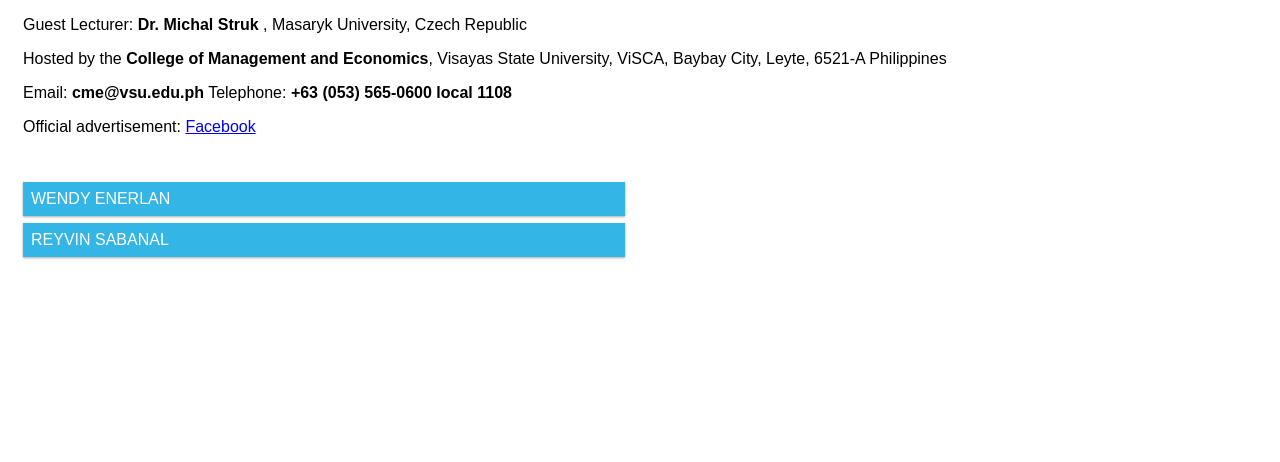
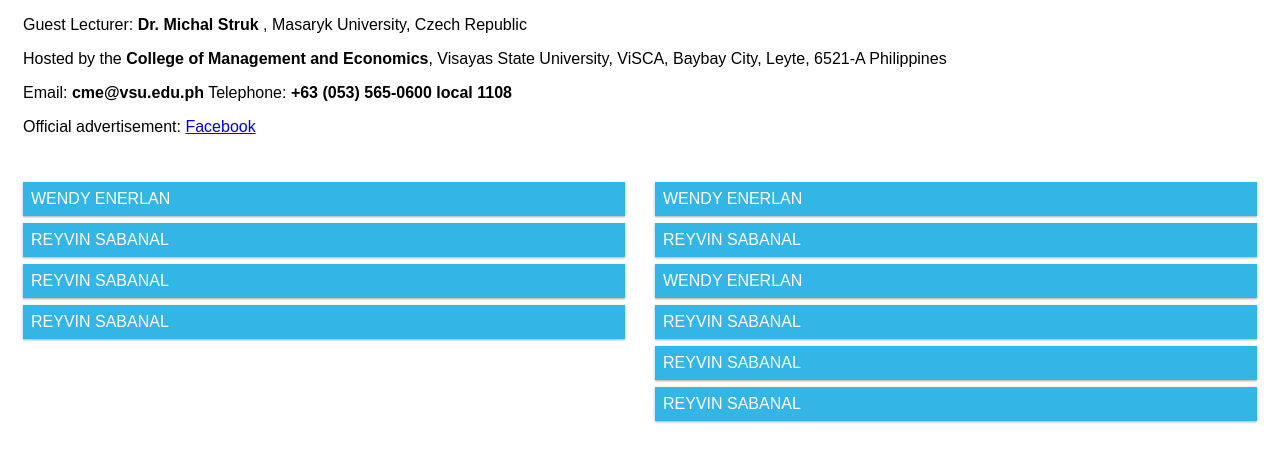
Before and after one commit to cmevsu/cmevsu.github.io, a plain HTML site: page certificates/2022/2022-1/index.html in a window 1280 px wide. Shown: the part 278-740 px from the top of the page. Drawn offline with Linux system fonts and the light colour scheme.

Commit message:
Update index.html

```diff
--- a/certificates/2022/2022-1/index.html
+++ b/certificates/2022/2022-1/index.html
@@ -26,8 +26,8 @@ html{
   padding: 15px;
 }
 
-.col-1 {width: 8.33%;}
-.col-2 {width: 16.66%;}
+.col-1 {width: 100%;}
+.col-2 {width: 50%;}
 .col-3 {width: 50%;}
 .col-4 {width: 33.33%;}
 .col-5 {width: 41.66%;}
@@ -76,7 +76,7 @@ html {
 </div>
 
 <div class="row">
-  <div class="col-9">
+  <div class="col-1">
 	<h3> OFFICIAL LIST OF PARTICIPANTS </h3>
     <h1>Webinar on Circular Economy and Waste Management System</h1>
     <h3>April 01, 2022 9:00AM - 11:00AM via Zoom</h3>
@@ -90,9 +90,22 @@ html {
 </div>
 
 <div class="row">
+  <div class="col-2 menu">
+    <ul>
+      <li>WENDY ENERLAN</li>
+      <li>REYVIN SABANAL</li>
+      <li>REYVIN SABANAL</li>
+      <li>REYVIN SABANAL</li>
+    </ul>
+  </div>
+
   <div class="col-3 menu">
     <ul>
       <li>WENDY ENERLAN</li>
+      <li>REYVIN SABANAL</li>
+      <li>WENDY ENERLAN</li>
+      <li>REYVIN SABANAL</li>
+      <li>REYVIN SABANAL</li>
       <li>REYVIN SABANAL</li>
     </ul>
   </div>
```
